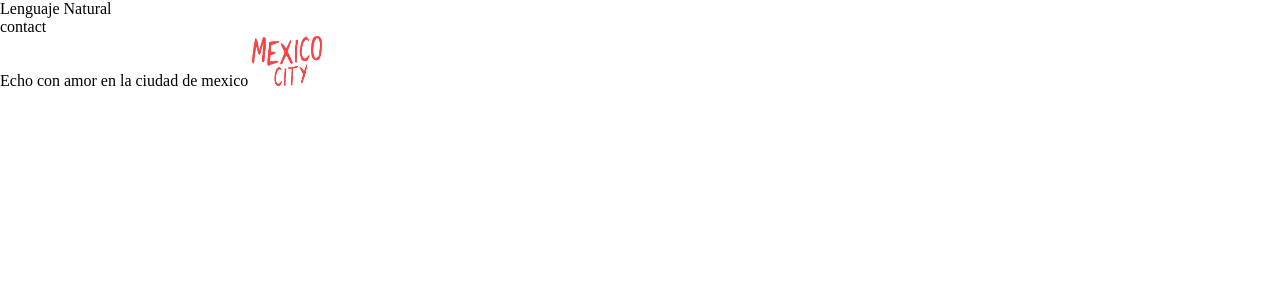
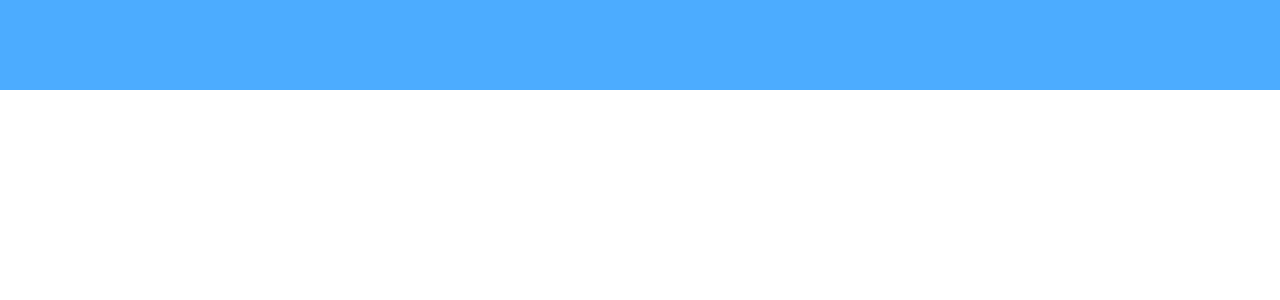
Before and after one commit to PT-Adrian/orionworkflow.github.io, a Jekyll site: the page built from index.md, in a window 1280 px wide. Shown: the top 300 px of the page. Built offline with Jekyll 4.4.1, drawn with Linux system fonts in a browser that asks for light colours; our own code applies the rules of GitHub Pages for plain Markdown files.

Commit message:
Update default.html

```diff
--- a/_layouts/default.html
+++ b/_layouts/default.html
@@ -14,17 +14,16 @@
  </head>
  <body>
 
-<div class="start">
-  <div class="card">
-    <span>
-         Lenguaje Natural
-    </span>
-  </div>
-  <span class="contact">contact</span>
+<div class="header">
+
+
 </div>
-<footer class="footer">
-<div>Echo con amor en la ciudad de mexico <img height="50px" width="70px" src="/images/logo.png" /></div>
-</footer>
+<div class="content">
+
+</div>
+<div class="content">
+
+</div>
 
 </body>
 </html>
```
